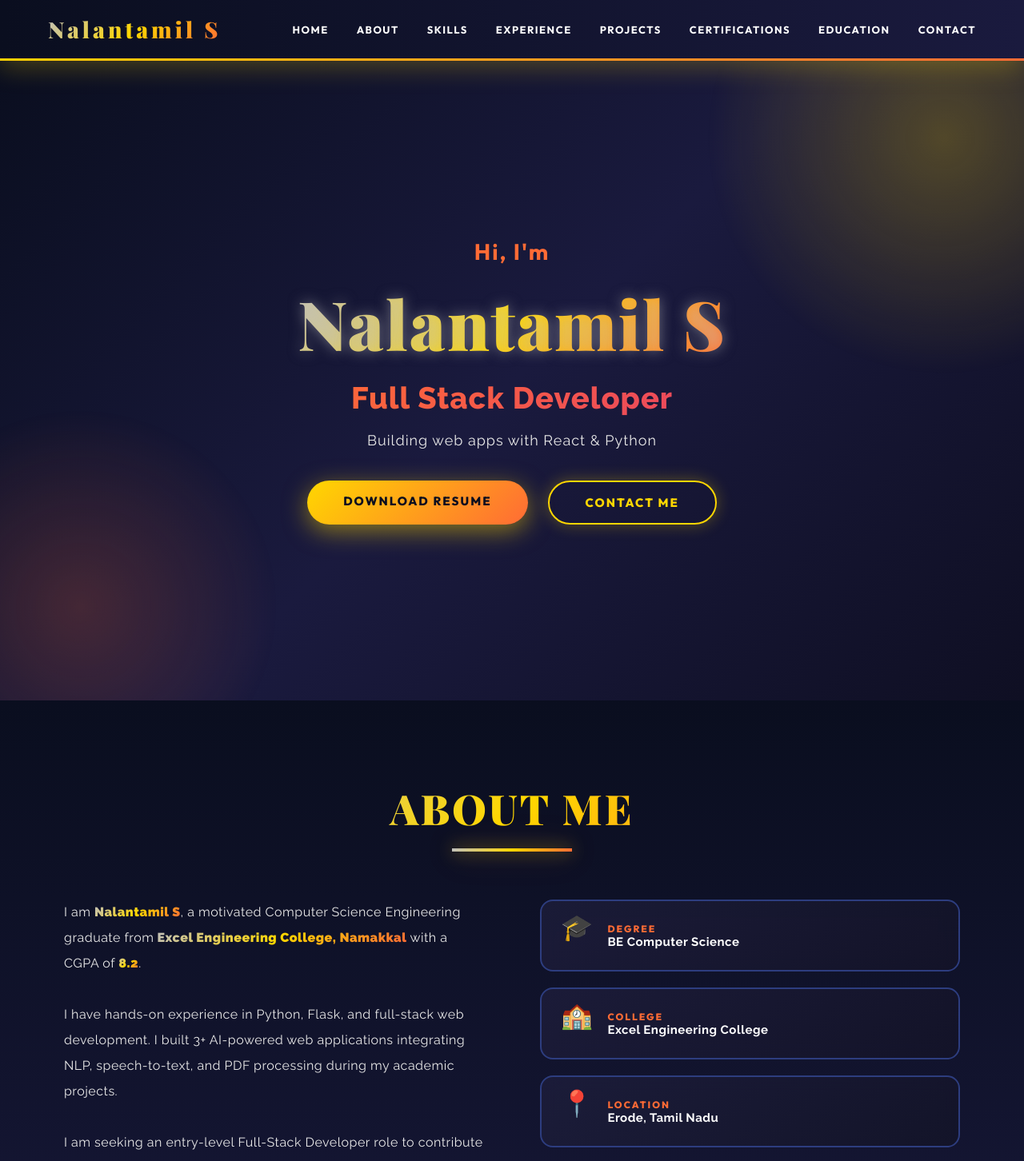
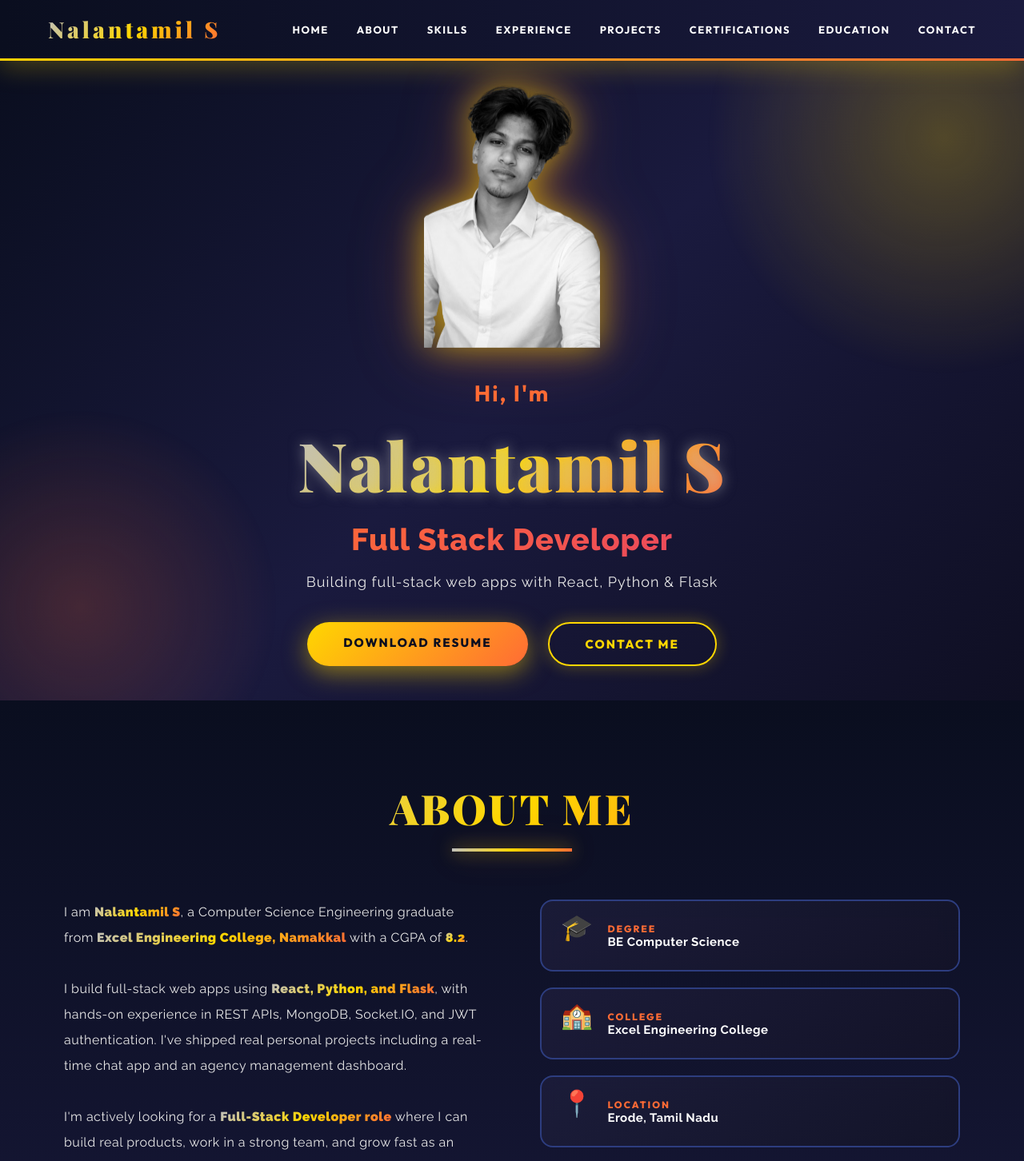
Before and after one commit to Nalantamil/portfolio, a React app: page / in a window 1280 px wide. Shown: the top 1452 px of the page at 80% size. Built offline with nearby package versions, Linux system fonts and the light colour scheme; the HTML template or start-up script is replaced by a standard one.

Commit message:
Fix profile photo size and glow

```diff
--- a/src/About.jsx
+++ b/src/About.jsx
@@ -1,27 +1,30 @@
 function About(){
-    return(
+  return(
     <section id="about" className="about">
       <h2 className="section-title">About Me</h2>
       <div className="about-content">
         <div className="about-bio">
           <p>
-            I am <span className="highlight">Nalantamil S</span>, a motivated
-            Computer Science Engineering graduate from
+            I am <span className="highlight">Nalantamil S</span>, a Computer Science
+            Engineering graduate from
             <span className="highlight"> Excel Engineering College, Namakkal</span> with
             a CGPA of <span className="highlight">8.2</span>.
           </p>
           <br />
           <p>
-            I have hands-on experience in Python, Flask, and full-stack web
-            development. I built 3+ AI-powered web applications integrating
-            NLP, speech-to-text, and PDF processing during my academic projects.
+            I build full-stack web apps using <span className="highlight">React, Python,
+            and Flask</span>, with hands-on experience in REST APIs, MongoDB,
+            Socket.IO, and JWT authentication. I've shipped real personal projects
+            including a real-time chat app and an agency management dashboard.
           </p>
           <br />
           <p>
-            I am seeking an entry-level Full-Stack Developer role to contribute
-            to real-world products and grow within a collaborative engineering team.
+            I'm actively looking for a <span className="highlight">Full-Stack Developer
+            role</span> where I can build real products, work in a strong team,
+            and grow fast as an engineer.
           </p>
         </div>
+
         <div className="about-info">
           <div className="info-card">
             <span className="info-icon">🎓</span>
@@ -30,7 +33,6 @@ function About(){
               <p className="info-value">BE Computer Science</p>
             </div>
           </div>
-
           <div className="info-card">
             <span className="info-icon">🏫</span>
             <div>
@@ -38,7 +40,6 @@ function About(){
               <p className="info-value">Excel Engineering College</p>
             </div>
           </div>
-
           <div className="info-card">
             <span className="info-icon">📍</span>
             <div>
@@ -46,7 +47,6 @@ function About(){
               <p className="info-value">Erode, Tamil Nadu</p>
             </div>
           </div>
-
           <div className="info-card">
             <span className="info-icon">📧</span>
             <div>
@@ -61,7 +61,6 @@ function About(){
               <p className="info-value">Full Stack Developer</p>
             </div>
           </div>
-
           <div className="info-card">
             <span className="info-icon">🎯</span>
             <div>
@@ -70,9 +69,8 @@ function About(){
             </div>
           </div>
         </div>
-
       </div>
     </section>
-    );
+  );
 }
 export default About
--- a/src/Certification.jsx
+++ b/src/Certification.jsx
@@ -1,35 +1,34 @@
 function Certification(){
-const certifications = [
+  const certifications = [
     {
       icon: '🏆',
       title: 'Full Stack Python Development',
       issuer: 'ETS Academy, Erode',
-      description: 'Covered HTML, CSS, JavaScript, Python, and basic backend concepts'
+      description: 'Built end-to-end web apps using HTML, CSS, JavaScript, Python, and Flask with backend API integration.'
     },
     {
       icon: '🏆',
       title: 'SQL',
       issuer: 'HackerRank',
-      description: 'Database management and SQL query optimization'
+      description: 'Solved advanced SQL challenges covering joins, subqueries, aggregations, and query optimization.'
     },
     {
       icon: '🏆',
       title: 'Introduction to MongoDB',
-      issuer: 'MongoDB University (online)',
-      description: 'NoSQL database fundamentals and MongoDB operations'
+      issuer: 'MongoDB University',
+      description: 'Learned NoSQL data modeling, CRUD operations, indexing, and aggregation pipelines in MongoDB.'
     },
     {
       icon: '🏆',
       title: 'Python Programming',
       issuer: 'GeeksforGeeks',
-      description: 'Core Python concepts and programming practices'
+      description: 'Strengthened core Python skills including OOP, file handling, modules, and problem solving.'
     }
   ]
 
   return (
     <section id="certifications" className="certifications">
       <h2 className="section-title">Certifications</h2>
-
       <div className="certifications-grid">
         {certifications.map((cert, index) => (
           <div key={index} className="cert-card">
--- a/src/Education.jsx
+++ b/src/Education.jsx
@@ -12,17 +12,17 @@ function Education(){
       icon: '📚',
       degree: 'HSC (12th Grade)',
       field: 'General Education',
-      school: 'Government Higher Secondary School, Lakkapuram, Erode',
+      school: 'Government Higher Secondary School, Ganapathipalayam, Erode',
       duration: '2021 - 2022',
-      score: 'Percentage: 60.6%'
+      score: 'Percentage: 60.8%'
     },
     {
       icon: '📚',
       degree: 'SSLC (10th Grade)',
       field: 'General Education',
-      school: 'Government Higher Secondary School, Ganapathipalayam, Erode',
+      school: 'Government Higher Secondary School, Lakkapuram, Erode',
       duration: '2019 - 2020',
-      score: 'Percentage: 60.8%'
+      score: 'Percentage: 60.6%'
     }
   ]
 
--- a/src/Hero.jsx
+++ b/src/Hero.jsx
@@ -1,12 +1,21 @@
 function Hero(){
-    return(
+  return(
     <section id="home" className="hero">
       <div className="hero-content">
+
+        <div className="hero-profile">
+          <img
+            src="/Nalantamilprofile.png"
+            alt="Nalantamil S"
+            className="profile-img"
+          />
+        </div>
+
         <p className="hero-greeting">Hi, I'm</p>
         <h1 className="hero-name">Nalantamil S</h1>
         <h2 className="hero-title">Full Stack Developer</h2>
         <p className="hero-desc">
-          Building web apps with React & Python
+          Building full-stack web apps with React, Python & Flask
         </p>
         <div className="hero-buttons">
           <a href="/Nalantamil_S_Resume_Pdf.pdf" download className="btn-primary">
@@ -18,6 +27,6 @@ function Hero(){
         </div>
       </div>
     </section>
-    );
+  );
 }
 export default Hero
--- a/src/index.css
+++ b/src/index.css
@@ -256,6 +256,24 @@ body {
 }
 
 /* ===== HERO ===== */
+/* ===== PROFILE PHOTO ===== */
+.hero-profile {
+  margin-bottom: 25px;
+  display: flex;
+  justify-content: center;
+}
+
+.profile-img {
+  width: 220px;
+  height: auto;
+  border-radius: 0;
+  object-fit: contain;
+  border: none;
+  filter: drop-shadow(0 0 20px rgba(255, 215, 0, 0.6))
+          drop-shadow(0 0 40px rgba(255, 107, 53, 0.3));
+  animation: premiumFloat 4s ease-in-out infinite;
+}
+
 .hero {
   width: 100%;
   min-height: 100vh;
```
Also changed, not shown: public/Nalantamilprofile.png (added).
